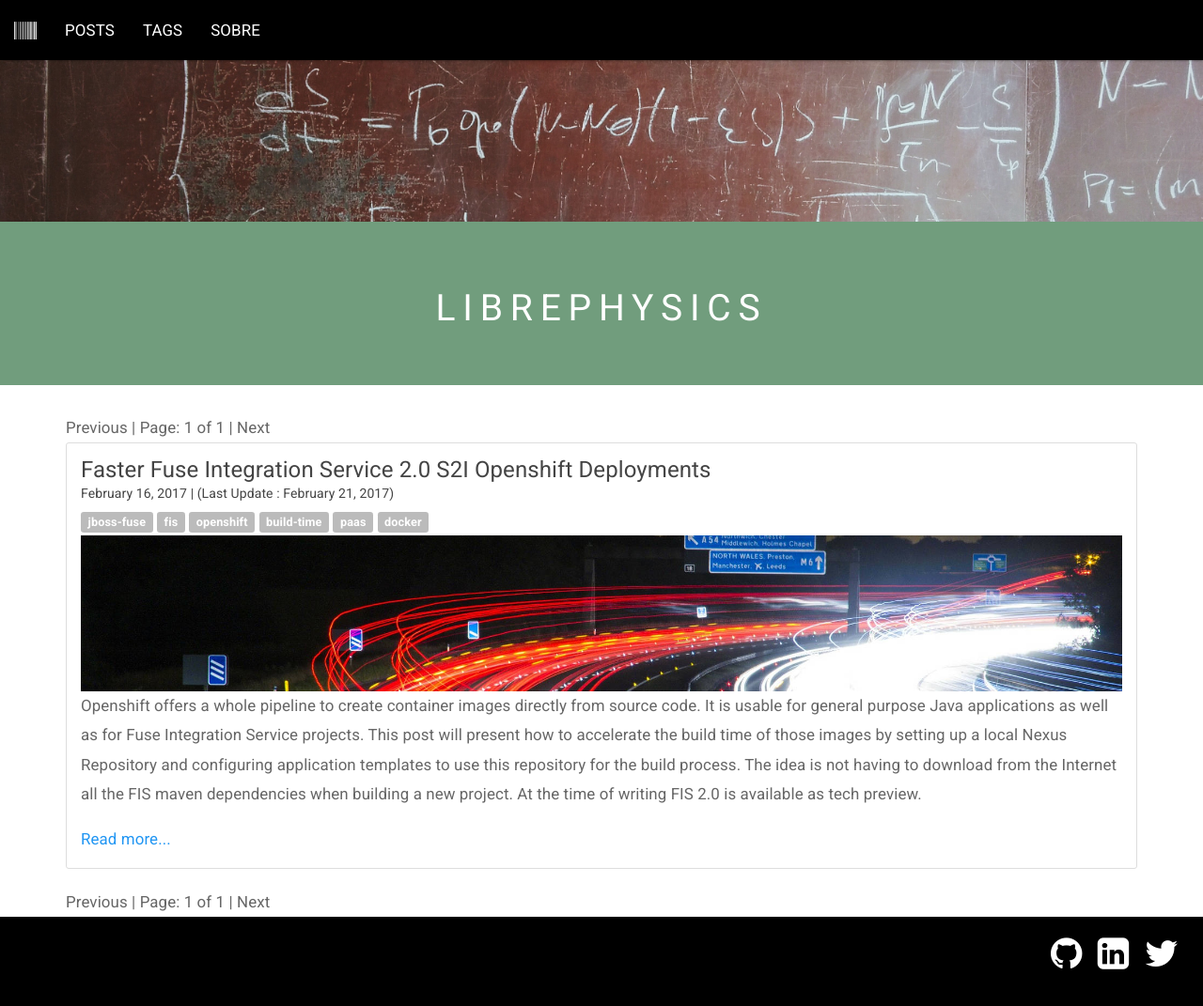
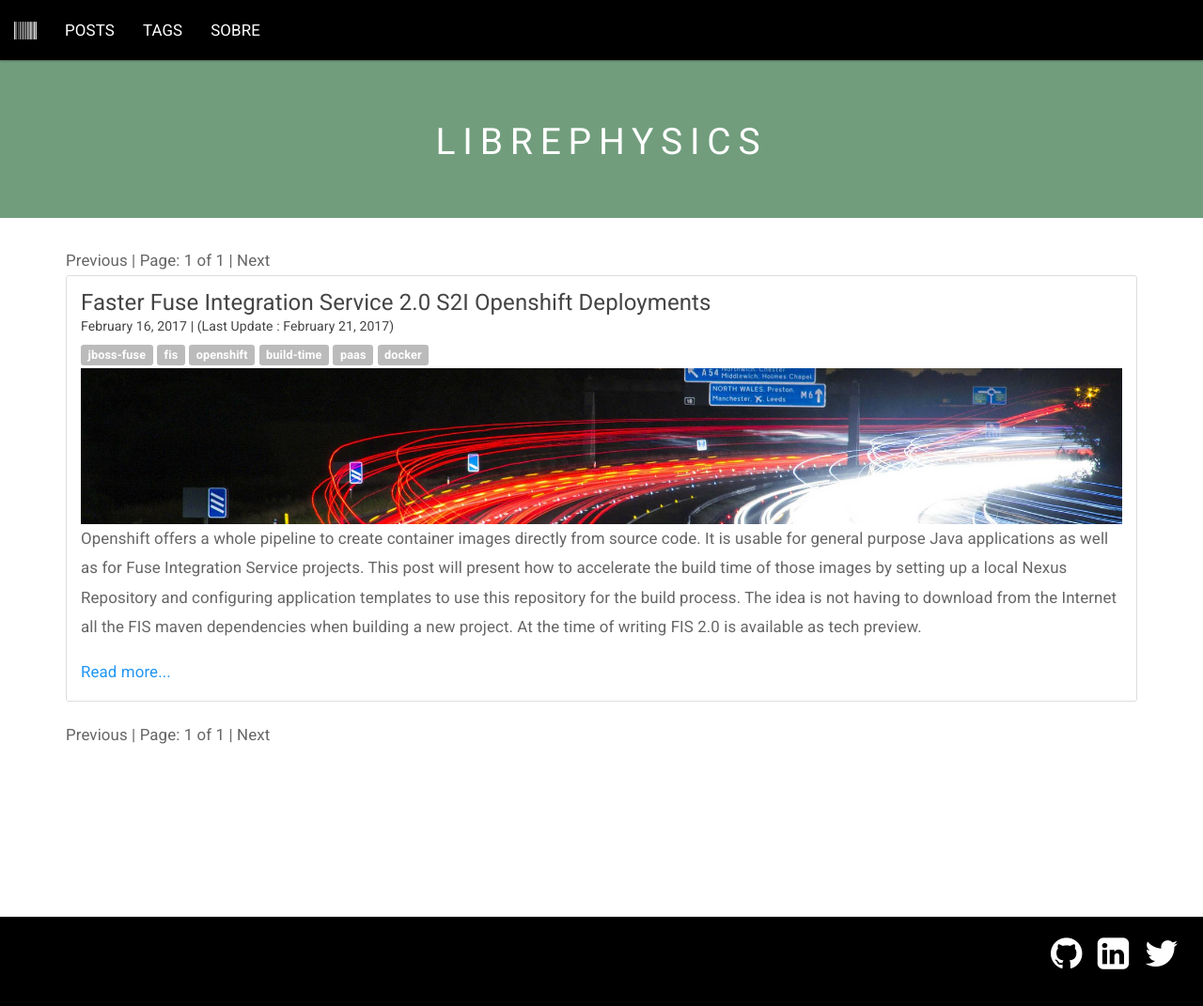
Before and after one commit to natanmr/LibrePhysics, a Jekyll site: the page built from index.html, in a window 1280 px wide and 1080 px high. Shown: the top 1071 px of the window at 94% size. Built offline with Jekyll 4.4.1, drawn with Linux system fonts in a browser that asks for light colours; the list of posts is cut into pages by our own code; comment, search, counter and statistics services are not loaded.

Commit message:
retirei imagem do top das páginas.

```diff
--- a/_includes/header.html
+++ b/_includes/header.html
@@ -45,10 +45,10 @@
 	</nav>
 		{% if page.noimage %}
 		{% else %}
-		 <img
+		 <!--<img
 			alt="{{ page.title }}"
 			src="/assets/images/{{page.id}}/top.jpg" class="img-responsive">
-		{% endif %}
+		{% endif %} -->
 
 	<div class="jumbotron  clearfix">
 
```
